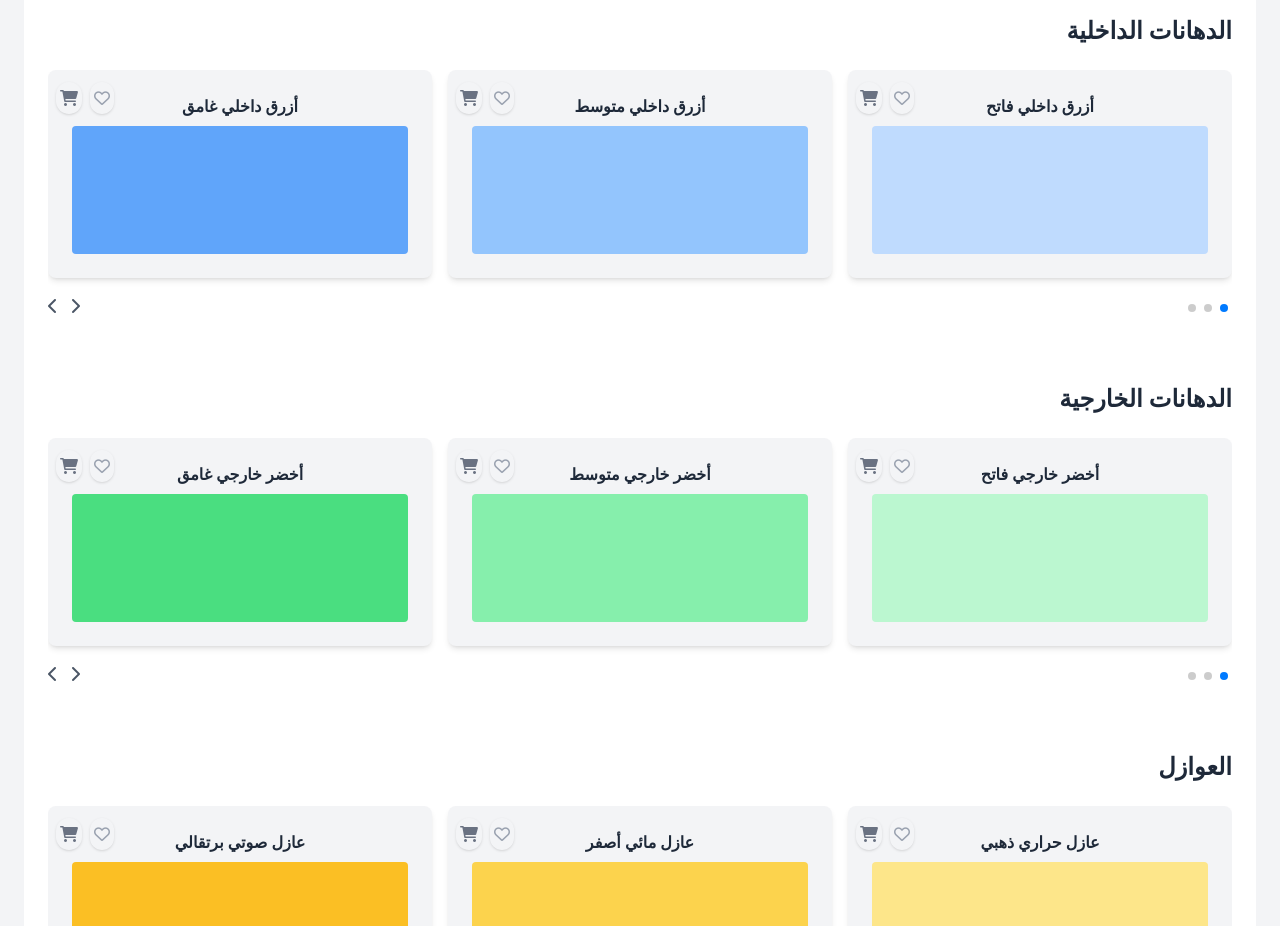
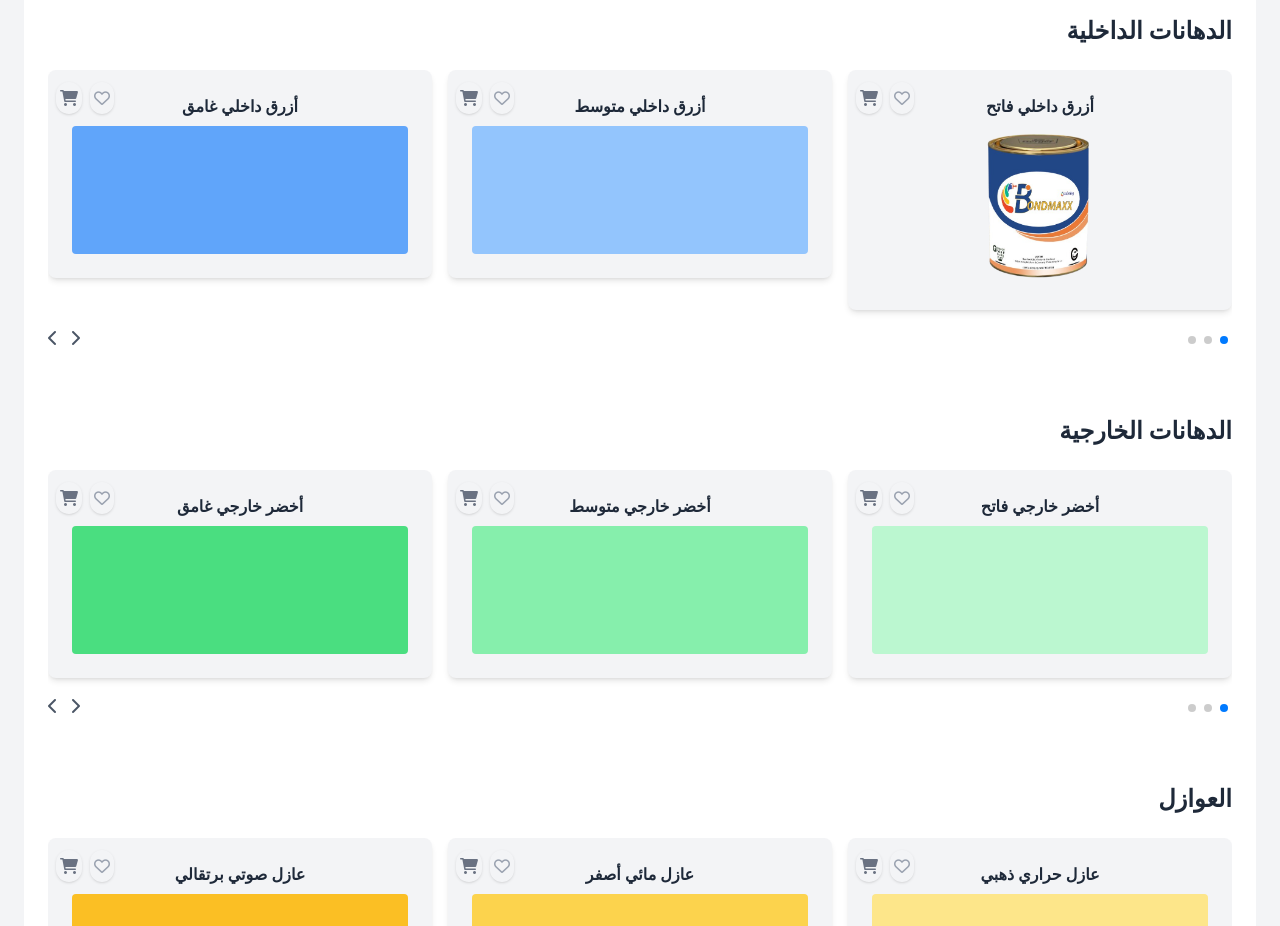
Before and after one commit to bondmaxx-team/bondmaxx, a website built with Vite: page index.html in a window 1280 px wide. Shown: the part 840-1766 px from the top of the page. Built offline with nearby package versions, Linux system fonts and the light colour scheme.

Commit message:
Adding product details instead od using hard html element

```diff
--- a/index.html
+++ b/index.html
@@ -391,12 +391,16 @@
                           </button>
                         </div>
                         <h3 class="font-semibold mb-2">أزرق داخلي فاتح</h3>
-                        <div
-                          class="w-full h-32 rounded"
-                          style="background-color: #bfdbfe"
-                        ></div>
+
+                        <!-- Instead of div with background, use img -->
+                        <img
+                          src="/img/color-1.png"
+                          alt="أزرق داخلي فاتح"
+                          class="w-full h-40 object-contain rounded"
+                        />
                       </div>
                     </div>
+
                     <div class="swiper-slide">
                       <div
                         class="bg-gray-100 rounded-lg shadow-md p-6 text-center relative group"
```
Also changed, not shown: img/WhatsApp Image 2025-09-28 at 15.25.17.jpeg (added), img/color-1.png (added), img/color-2.jpeg (added).
